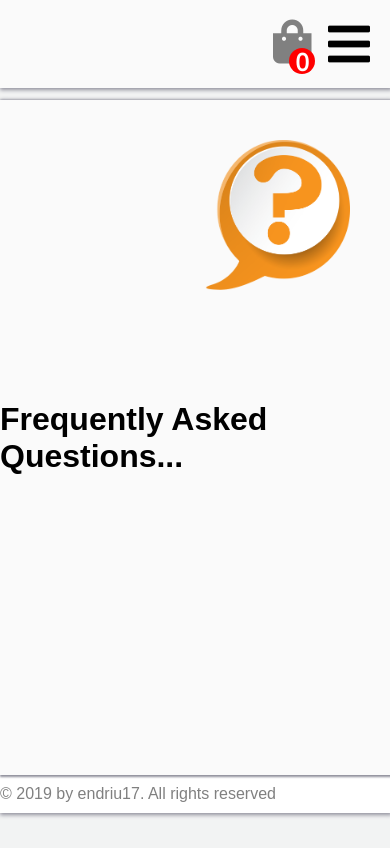
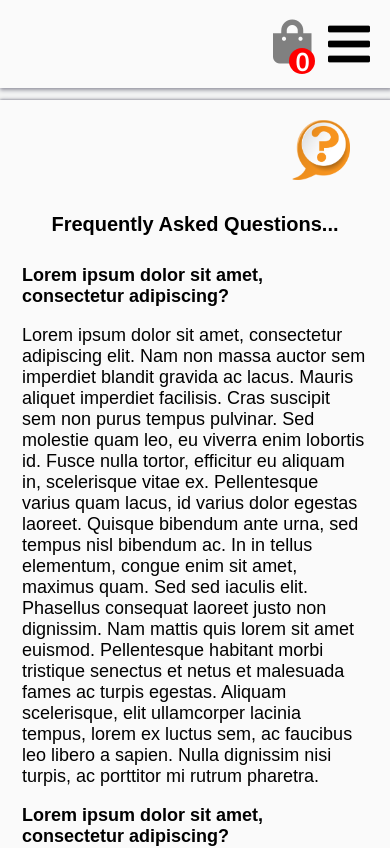
Before and after one commit to endriu17/Shop-app, a React (Create React App) app: page /faq in a window 390 px wide. Shown: the top 848 px of the page. Built offline with nearby package versions, Linux system fonts and the light colour scheme.

Commit message:
add FAQ content and RWD

```diff
--- a/src/components/sites/Faq.js
+++ b/src/components/sites/Faq.js
@@ -1,10 +1,19 @@
 import React from "react";
+import faq from "./json/faq.json";
 import "./index.css";
 
 const Faq = () => (
   <div className="faq-site">
     <img src="/photos/faq.png" alt={"faq"} />
     <h1>Frequently Asked Questions...</h1>
+    <ul>
+      {faq.map((item, i) => (
+        <li>
+          <h2>{faq[i].question}</h2>
+          <p>{faq[i].answer}</p>
+        </li>
+      ))}
+    </ul>
   </div>
 );
 
--- a/src/components/sites/css/Faq.css
+++ b/src/components/sites/css/Faq.css
@@ -1,16 +1,28 @@
 .faq-site {
-  width: 100%;
   display: flex;
+  flex-direction: column;
   justify-content: center;
   align-items: center;
-  height: 80vh;
   background-color: #fafafa;
-  margin-top: 0;
+  /* margin-top: 0; */
   position: relative;
+  padding: 100px;
 }
 
 .faq-site img {
   position: absolute;
-  top: 40px;
+  top: 20px;
   right: 40px;
+  height: 100px;
+  width: 100px;
 }
+
+.faq-site p {
+  font-size: 18px;
+}
+
+.faq-site ul {
+  list-style-type: none;
+  margin: 0;
+  padding: 0;
+}
--- a/src/components/sites/css/Product.css
+++ b/src/components/sites/css/Product.css
@@ -226,7 +226,7 @@
 
   .add-to-bag_count {
     position: absolute;
-    bottom: 100px;
+    bottom: 50px;
     left: 100px;
     font-size: 20px;
   }
--- a/src/components/sites/css/mediaqueries.css
+++ b/src/components/sites/css/mediaqueries.css
@@ -162,6 +162,22 @@
     bottom: 15px;
     left: 25%;
   }
+
+  .faq-site {
+    padding: 100px 50px;
+  }
+
+  .faq-site h1 {
+    font-size: 22px;
+  }
+
+  .faq-site h2 {
+    font-size: 18px;
+  }
+  .faq-site img {
+    height: 60px;
+    width: 60px;
+  }
 }
 
 @media only screen and (max-width: 400px) {
@@ -220,4 +236,12 @@
     font-size: 18px
   }
 
+  .faq-site {
+    padding: 100px 20px;
+  }
+
+  .faq-site h1 {
+    font-size: 20px;
+  }
+
 }
--- /dev/null
+++ b/src/components/sites/json/faq.json
@@ -0,0 +1,22 @@
+[
+    {
+        "question": "Lorem ipsum dolor sit amet, consectetur adipiscing?",
+        "answer": "Lorem ipsum dolor sit amet, consectetur adipiscing elit. Nam non massa auctor sem imperdiet blandit gravida ac lacus. Mauris aliquet imperdiet facilisis. Cras suscipit sem non purus tempus pulvinar. Sed molestie quam leo, eu viverra enim lobortis id. Fusce nulla tortor, efficitur eu aliquam in, scelerisque vitae ex. Pellentesque varius quam lacus, id varius dolor egestas laoreet. Quisque bibendum ante urna, sed tempus nisl bibendum ac. In in tellus elementum, congue enim sit amet, maximus quam. Sed sed iaculis elit. Phasellus consequat laoreet justo non dignissim. Nam mattis quis lorem sit amet euismod. Pellentesque habitant morbi tristique senectus et netus et malesuada fames ac turpis egestas. Aliquam scelerisque, elit ullamcorper lacinia tempus, lorem ex luctus sem, ac faucibus leo libero a sapien. Nulla dignissim nisi turpis, ac porttitor mi rutrum pharetra."
+    },
+    {
+        "question": "Lorem ipsum dolor sit amet, consectetur adipiscing?",
+        "answer": "Lorem ipsum dolor sit amet, consectetur adipiscing elit. Nam non massa auctor sem imperdiet blandit gravida ac lacus. Mauris aliquet imperdiet facilisis. Cras suscipit sem non purus tempus pulvinar. Sed molestie quam leo, eu viverra enim lobortis id. Fusce nulla tortor, efficitur eu aliquam in, scelerisque vitae ex. Pellentesque varius quam lacus, id varius dolor egestas laoreet. Quisque bibendum ante urna, sed tempus nisl bibendum ac. In in tellus elementum, congue enim sit amet, maximus quam. Sed sed iaculis elit. Phasellus consequat laoreet justo non dignissim. Nam mattis quis lorem sit amet euismod. Pellentesque habitant morbi tristique senectus et netus et malesuada fames ac turpis egestas. Aliquam scelerisque, elit ullamcorper lacinia tempus, lorem ex luctus sem, ac faucibus leo libero a sapien. Nulla dignissim nisi turpis, ac porttitor mi rutrum pharetra."
+    },
+    {
+        "question": "Lorem ipsum dolor sit amet, consectetur adipiscing?",
+        "answer": "Lorem ipsum dolor sit amet, consectetur adipiscing elit. Nam non massa auctor sem imperdiet blandit gravida ac lacus. Mauris aliquet imperdiet facilisis. Cras suscipit sem non purus tempus pulvinar. Sed molestie quam leo, eu viverra enim lobortis id. Fusce nulla tortor, efficitur eu aliquam in, scelerisque vitae ex. Pellentesque varius quam lacus, id varius dolor egestas laoreet. Quisque bibendum ante urna, sed tempus nisl bibendum ac. In in tellus elementum, congue enim sit amet, maximus quam. Sed sed iaculis elit. Phasellus consequat laoreet justo non dignissim. Nam mattis quis lorem sit amet euismod. Pellentesque habitant morbi tristique senectus et netus et malesuada fames ac turpis egestas. Aliquam scelerisque, elit ullamcorper lacinia tempus, lorem ex luctus sem, ac faucibus leo libero a sapien. Nulla dignissim nisi turpis, ac porttitor mi rutrum pharetra."
+    },
+    {
+        "question": "Lorem ipsum dolor sit amet, consectetur adipiscing?",
+        "answer": "Lorem ipsum dolor sit amet, consectetur adipiscing elit. Nam non massa auctor sem imperdiet blandit gravida ac lacus. Mauris aliquet imperdiet facilisis. Cras suscipit sem non purus tempus pulvinar. Sed molestie quam leo, eu viverra enim lobortis id. Fusce nulla tortor, efficitur eu aliquam in, scelerisque vitae ex. Pellentesque varius quam lacus, id varius dolor egestas laoreet. Quisque bibendum ante urna, sed tempus nisl bibendum ac. In in tellus elementum, congue enim sit amet, maximus quam. Sed sed iaculis elit. Phasellus consequat laoreet justo non dignissim. Nam mattis quis lorem sit amet euismod. Pellentesque habitant morbi tristique senectus et netus et malesuada fames ac turpis egestas. Aliquam scelerisque, elit ullamcorper lacinia tempus, lorem ex luctus sem, ac faucibus leo libero a sapien. Nulla dignissim nisi turpis, ac porttitor mi rutrum pharetra."
+    },
+    {
+        "question": "Lorem ipsum dolor sit amet, consectetur adipiscing?",
+        "answer": "Lorem ipsum dolor sit amet, consectetur adipiscing elit. Nam non massa auctor sem imperdiet blandit gravida ac lacus. Mauris aliquet imperdiet facilisis. Cras suscipit sem non purus tempus pulvinar. Sed molestie quam leo, eu viverra enim lobortis id. Fusce nulla tortor, efficitur eu aliquam in, scelerisque vitae ex. Pellentesque varius quam lacus, id varius dolor egestas laoreet. Quisque bibendum ante urna, sed tempus nisl bibendum ac. In in tellus elementum, congue enim sit amet, maximus quam. Sed sed iaculis elit. Phasellus consequat laoreet justo non dignissim. Nam mattis quis lorem sit amet euismod. Pellentesque habitant morbi tristique senectus et netus et malesuada fames ac turpis egestas. Aliquam scelerisque, elit ullamcorper lacinia tempus, lorem ex luctus sem, ac faucibus leo libero a sapien. Nulla dignissim nisi turpis, ac porttitor mi rutrum pharetra."
+    }
+]
```
